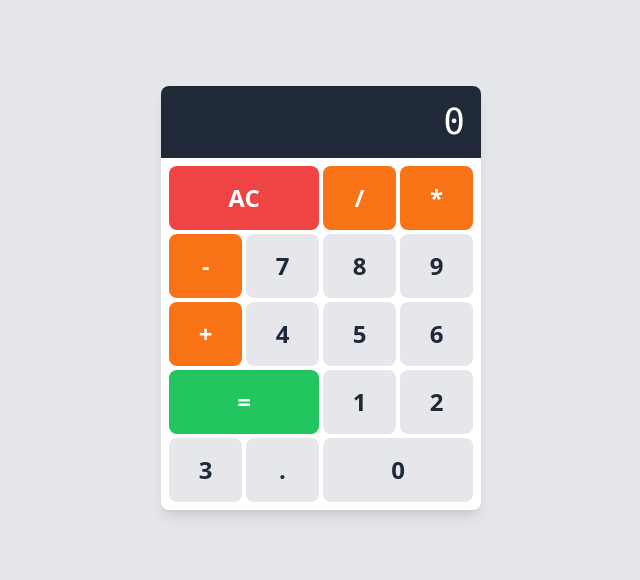
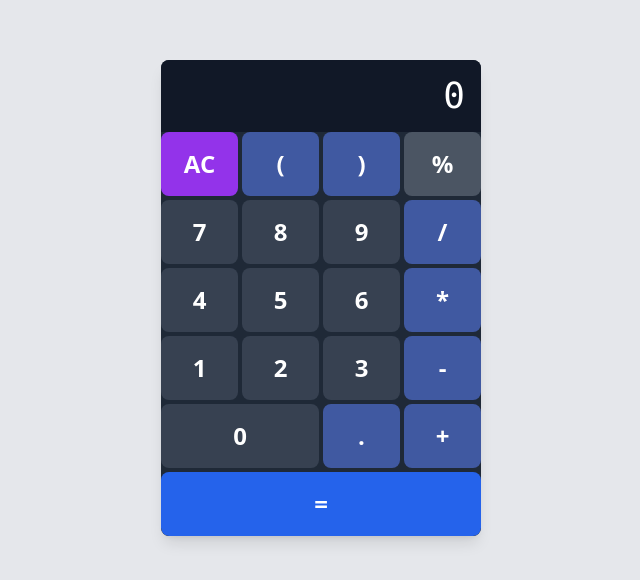
Before and after one commit to ZohalMirkhel/javascript-calculator-new, a React (Create React App) app: page / in a window 1280 px wide. Shown: the part 102-682 px from the top of the page, without its empty margins (319-959 px from the left). Built offline with nearby package versions, Linux system fonts and the light colour scheme.

Commit message:
Changed the style of the calculator.

```diff
--- a/src/App.js
+++ b/src/App.js
@@ -1,10 +1,8 @@
-// src/App.js
 import React from 'react';
 import { createSlice, configureStore } from '@reduxjs/toolkit';
 import { Provider, useSelector, useDispatch } from 'react-redux';
 import './index.css';
 
-// Redux Slice
 const initialState = {
   displayValue: '0',
   currentOperand: null,
@@ -67,14 +65,12 @@ const calculatorSlice = createSlice({
 
 const { inputDigit, inputOperator, calculateResult, clear } = calculatorSlice.actions;
 
-// Redux Store
 const store = configureStore({
   reducer: {
     calculator: calculatorSlice.reducer,
   },
 });
 
-// Calculator Component
 function Calculator() {
   const displayValue = useSelector((state) => state.calculator.displayValue);
   const dispatch = useDispatch();
@@ -85,30 +81,39 @@ function Calculator() {
   const handleClear = () => dispatch(clear());
 
   return (
-    <div className="w-80 max-w-sm mx-auto bg-white shadow-lg rounded-lg overflow-hidden">
-      <div className="p-4 bg-gray-800 text-white text-right text-4xl font-mono">{displayValue}</div>
-      <div className="grid grid-cols-4 gap-1 p-2">
-        <button onClick={handleClear} className="col-span-2 bg-red-500 text-white text-2xl font-bold py-4 rounded-lg hover:bg-red-600">AC</button>
-        <button onClick={() => handleOperator('/')} className="bg-orange-500 text-white text-2xl font-bold py-4 rounded-lg hover:bg-orange-600">/</button>
-        <button onClick={() => handleOperator('*')} className="bg-orange-500 text-white text-2xl font-bold py-4 rounded-lg hover:bg-orange-600">*</button>
-        <button onClick={() => handleOperator('-')} className="bg-orange-500 text-white text-2xl font-bold py-4 rounded-lg hover:bg-orange-600">-</button>
-        <button onClick={() => handleDigit('7')} className="bg-gray-200 text-gray-800 text-2xl font-bold py-4 rounded-lg hover:bg-gray-300">7</button>
-        <button onClick={() => handleDigit('8')} className="bg-gray-200 text-gray-800 text-2xl font-bold py-4 rounded-lg hover:bg-gray-300">8</button>
-        <button onClick={() => handleDigit('9')} className="bg-gray-200 text-gray-800 text-2xl font-bold py-4 rounded-lg hover:bg-gray-300">9</button>
-        <button onClick={() => handleOperator('+')} className="bg-orange-500 text-white text-2xl font-bold py-4 rounded-lg hover:bg-orange-600">+</button>
-        <button onClick={() => handleDigit('4')} className="bg-gray-200 text-gray-800 text-2xl font-bold py-4 rounded-lg hover:bg-gray-300">4</button>
-        <button onClick={() => handleDigit('5')} className="bg-gray-200 text-gray-800 text-2xl font-bold py-4 rounded-lg hover:bg-gray-300">5</button>
-        <button onClick={() => handleDigit('6')} className="bg-gray-200 text-gray-800 text-2xl font-bold py-4 rounded-lg hover:bg-gray-300">6</button>
-        <button onClick={handleEquals} className="col-span-2 bg-green-500 text-white text-2xl font-bold py-4 rounded-lg hover:bg-green-600">=</button>
-        <button onClick={() => handleDigit('1')} className="bg-gray-200 text-gray-800 text-2xl font-bold py-4 rounded-lg hover:bg-gray-300">1</button>
-        <button onClick={() => handleDigit('2')} className="bg-gray-200 text-gray-800 text-2xl font-bold py-4 rounded-lg hover:bg-gray-300">2</button>
-        <button onClick={() => handleDigit('3')} className="bg-gray-200 text-gray-800 text-2xl font-bold py-4 rounded-lg hover:bg-gray-300">3</button>
-        <button onClick={() => handleDigit('.')} className="bg-gray-200 text-gray-800 text-2xl font-bold py-4 rounded-lg hover:bg-gray-300">.</button>
-        <button onClick={() => handleDigit('0')} className="col-span-2 bg-gray-200 text-gray-800 text-2xl font-bold py-4 rounded-lg hover:bg-gray-300">0</button>
+    <div className="w-80 max-w-sm mx-auto bg-gray-800 shadow-lg rounded-lg overflow-hidden">
+      <div className="p-4 bg-gray-900 text-white text-right text-4xl font-mono">{displayValue}</div>
+      <div className="grid grid-cols-4 gap-1">
+        <button onClick={handleClear} className="bg-purple-600 text-white text-2xl font-bold py-4 rounded-lg hover:bg-purple-700">AC</button>
+        <button onClick={() => handleOperator('(')} className="bg-[#4059A1] text-white text-2xl font-bold py-4 rounded-lg hover:bg-[#314887]">(</button>
+        <button onClick={() => handleOperator(')')} className="bg-[#4059A1] text-white text-2xl font-bold py-4 rounded-lg hover:bg-[#314887]">)</button>
+        <button onClick={() => handleOperator('%')} className="bg-gray-600 text-white text-2xl font-bold py-4 rounded-lg hover:bg-gray-700">%</button>
+
+        <button onClick={() => handleDigit('7')} className="bg-gray-700 text-white text-2xl font-bold py-4 rounded-lg hover:bg-gray-600">7</button>
+        <button onClick={() => handleDigit('8')} className="bg-gray-700 text-white text-2xl font-bold py-4 rounded-lg hover:bg-gray-600">8</button>
+        <button onClick={() => handleDigit('9')} className="bg-gray-700 text-white text-2xl font-bold py-4 rounded-lg hover:bg-gray-600">9</button>
+        <button onClick={() => handleOperator('/')} className="bg-[#4059A1] text-white text-2xl font-bold py-4 rounded-lg hover:bg-[#314887]">/</button>
+
+        <button onClick={() => handleDigit('4')} className="bg-gray-700 text-white text-2xl font-bold py-4 rounded-lg hover:bg-gray-600">4</button>
+        <button onClick={() => handleDigit('5')} className="bg-gray-700 text-white text-2xl font-bold py-4 rounded-lg hover:bg-gray-600">5</button>
+        <button onClick={() => handleDigit('6')} className="bg-gray-700 text-white text-2xl font-bold py-4 rounded-lg hover:bg-gray-600">6</button>
+        <button onClick={() => handleOperator('*')} className="bg-[#4059A1] text-white text-2xl font-bold py-4 rounded-lg hover:bg-[#314887]">*</button>
+
+        <button onClick={() => handleDigit('1')} className="bg-gray-700 text-white text-2xl font-bold py-4 rounded-lg hover:bg-gray-600">1</button>
+        <button onClick={() => handleDigit('2')} className="bg-gray-700 text-white text-2xl font-bold py-4 rounded-lg hover:bg-gray-600">2</button>
+        <button onClick={() => handleDigit('3')} className="bg-gray-700 text-white text-2xl font-bold py-4 rounded-lg hover:bg-gray-600">3</button>
+        <button onClick={() => handleOperator('-')} className="bg-[#4059A1] text-white text-2xl font-bold py-4 rounded-lg hover:bg-[#314887]">-</button>
+
+        <button onClick={() => handleDigit('0')} className="col-span-2 bg-gray-700 text-white text-2xl font-bold py-4 rounded-lg hover:bg-gray-600">0</button>
+        <button onClick={() => handleDigit('.')} className="bg-[#4059A1] text-white text-2xl font-bold py-4 rounded-lg hover:bg-[#314887]">.</button>
+        <button onClick={() => handleOperator('+')} className="bg-[#4059A1] text-white text-2xl font-bold py-4 rounded-lg hover:bg-[#314887]">+</button>
+
+        <button onClick={handleEquals} className="col-span-4 bg-blue-600 text-white text-2xl font-bold py-4 rounded-lg hover:bg-blue-700">=</button>
       </div>
     </div>
   );
 }
+
 
 function App() {
   return (
```
